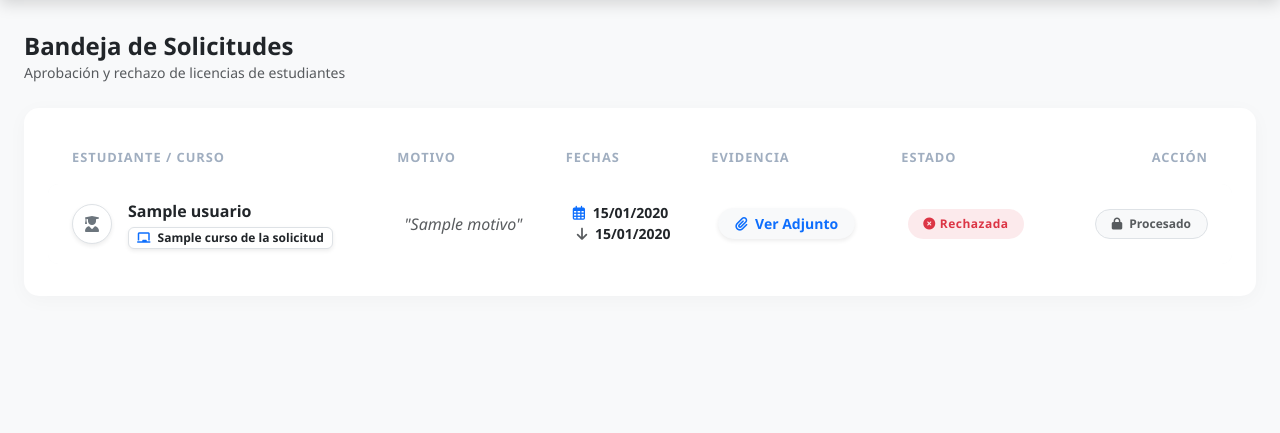
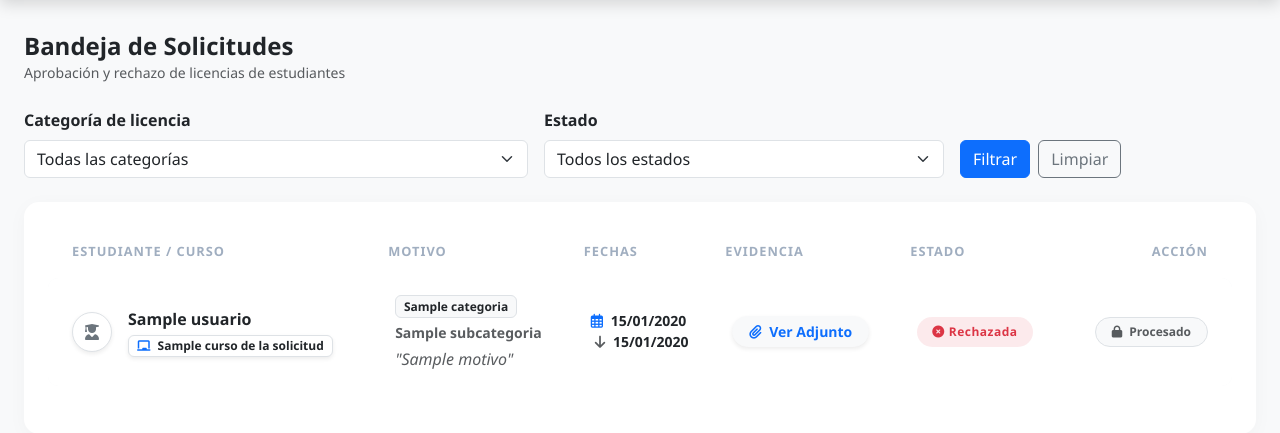
Before and after one commit to quisbertfabio6/sita, a Laravel app: template resources/views/jefe/licencias/index.blade.php in a window 1280 px wide. Shown: the part 76-509 px from the top of the page. Run offline with Laravel 12, Linux system fonts and the light colour scheme; the template is opened without the code that fills it: most values are stand-ins (such as "Sample title", 1, 10 or a date in 2020).

Commit message:
Mostrar categorias y filtros de licencias: resources/views/jefe/licencias/index.blade.php

```diff
--- a/resources/views/jefe/licencias/index.blade.php
+++ b/resources/views/jefe/licencias/index.blade.php
@@ -35,6 +35,31 @@
         </div>
     @endif
 
+    <form action="{{ route('jefe.licencias') }}" method="GET" class="row g-3 align-items-end mb-4">
+        <div class="col-md-5">
+            <label for="categoria_id" class="form-label fw-bold">Categoría de licencia</label>
+            <select name="categoria_id" id="categoria_id" class="form-select">
+                <option value="">Todas las categorías</option>
+                @foreach($categorias as $categoria)
+                    <option value="{{ $categoria->id }}" @selected((string) request('categoria_id') === (string) $categoria->id)>{{ $categoria->nombre }}</option>
+                @endforeach
+            </select>
+        </div>
+        <div class="col-md-4">
+            <label for="estado" class="form-label fw-bold">Estado</label>
+            <select name="estado" id="estado" class="form-select">
+                <option value="">Todos los estados</option>
+                <option value="pendiente" @selected(request('estado') === 'pendiente')>Pendiente</option>
+                <option value="aprobada" @selected(request('estado') === 'aprobada')>Aprobada</option>
+                <option value="rechazada" @selected(request('estado') === 'rechazada')>Rechazada</option>
+            </select>
+        </div>
+        <div class="col-md-3 d-flex gap-2">
+            <button type="submit" class="btn btn-primary">Filtrar</button>
+            <a href="{{ route('jefe.licencias') }}" class="btn btn-outline-secondary">Limpiar</a>
+        </div>
+    </form>
+
     <div class="card soft-card p-4">
         <div class="table-responsive">
             <table class="table table-modern w-100 mb-0">
@@ -64,8 +89,16 @@
                                 </div>
                             </div>
                         </td>
-                        <td class="text-muted fst-italic" style="max-width: 250px;">
-                            "{{ Str::limit($licencia->motivo, 40) }}"
+                        <td class="text-muted" style="max-width: 250px;">
+                            @if($licencia->categoria)
+                                <span class="badge bg-light text-dark border">{{ $licencia->categoria->nombre }}</span>
+                                @if($licencia->subcategoria)
+                                    <div class="small fw-bold mt-1">{{ $licencia->subcategoria->nombre }}</div>
+                                @endif
+                            @else
+                                <span class="badge bg-light text-muted border">Sin categoría (anterior)</span>
+                            @endif
+                            <div class="fst-italic mt-1">"{{ Str::limit($licencia->motivo, 70) }}"</div>
                         </td>
                         <td>
                             <div class="small fw-bold text-dark">
@@ -108,13 +141,14 @@
                     <tr>
                         <td colspan="6" class="text-center py-5 text-muted">
                             <i class="fas fa-inbox fa-3x mb-3 text-light"></i><br>
-                            No tienes solicitudes pendientes en tus carreras asignadas.
+                            No se encontraron solicitudes para los filtros seleccionados.
                         </td>
                     </tr>
                     @endforelse
                 </tbody>
             </table>
         </div>
+        <div class="mt-3">{{ $licencias->links('pagination::bootstrap-5') }}</div>
     </div>
 
     <div class="modal fade" id="modalGestion" tabindex="-1">
```
